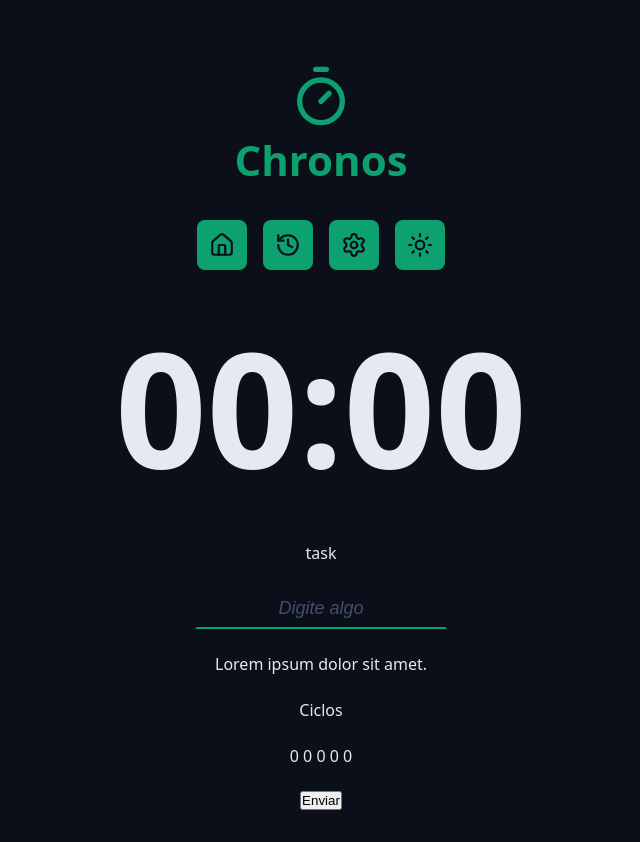
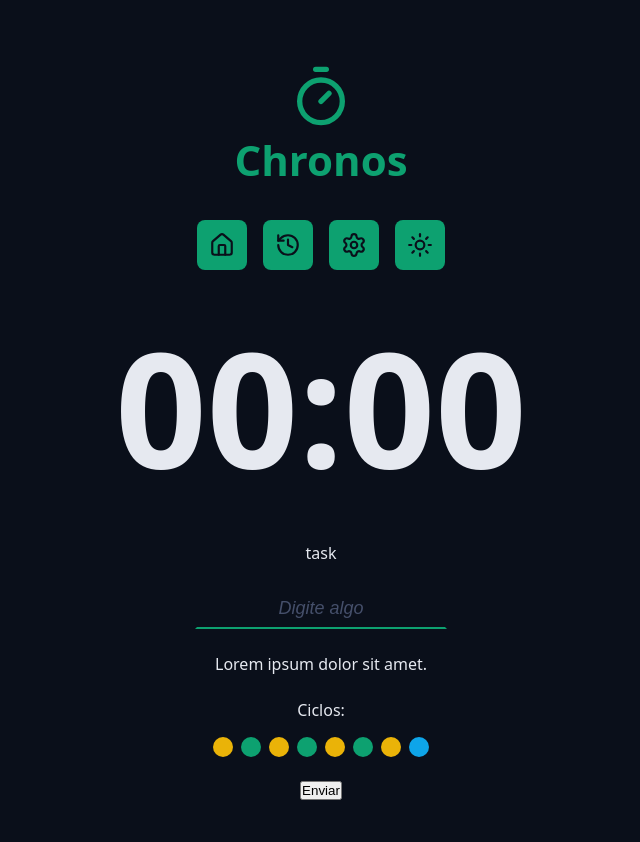
Before and after one commit to camiladdev/chronos-pomodoro, a React (Vite) app: page / in a window 1280 px wide. Shown: the whole page, without its empty margins (319-959 px from the left). Built offline with nearby package versions, Linux system fonts and the light colour scheme.

Commit message:
Criando o componente Cycles com indicadores do ciclo pomodoro em cores

```diff
--- a/src/App.tsx
+++ b/src/App.tsx
@@ -6,6 +6,7 @@
 import './styles/global.css'
 import { CountDown } from './components/CountDown';
 import { DefaultInput } from './components/DefaultInput';
+import { Cycles } from './components/Cycles';
 
 export function App () {
     return (
@@ -38,8 +39,7 @@
                 </div>
 
                 <div className="formRow">
-                    <p>Ciclos</p>
-                    <p>0 0 0 0 0</p>
+                    <Cycles />
                 </div>
 
                 <div className="formRow">
--- /dev/null
+++ b/src/components/Cycles/index.tsx
@@ -0,0 +1,20 @@
+import styles from './styles.module.css';
+
+export function Cycles() {
+    return (
+        <div className={styles.cycles}>
+            <span>Ciclos:</span>
+
+            <div className={styles.cycleDots}>
+                <span className={`${styles.cycleDot} ${styles.workTime}`}></span>
+                <span className={`${styles.cycleDot} ${styles.shortBreakTime}`}></span>
+                <span className={`${styles.cycleDot} ${styles.workTime}`}></span>
+                <span className={`${styles.cycleDot} ${styles.shortBreakTime}`}></span>
+                <span className={`${styles.cycleDot} ${styles.workTime}`}></span>
+                <span className={`${styles.cycleDot} ${styles.shortBreakTime}`}></span>
+                <span className={`${styles.cycleDot} ${styles.workTime}`}></span>
+                <span className={`${styles.cycleDot} ${styles.longBreakTime}`}></span>
+            </div>
+        </div>
+    );
+}
--- /dev/null
+++ b/src/components/Cycles/styles.module.css
@@ -0,0 +1,32 @@
+.cycles {
+    display: flex;
+    flex-direction: column;
+    align-items: center;
+    justify-content: center;
+    gap: 1.6rem;
+}
+
+.cycleDots {
+    display: flex;
+    gap: 0.8rem;
+}
+
+.cycleDot {
+    width: 2rem;
+    height: 2rem;
+    background-color: var(--primary);
+    border-radius: 50%;
+
+}
+
+.workTime {
+    background-color: var(--warning);
+}
+
+.shortBreakTime {
+    background-color: var(--primary);
+}
+
+.longBreakTime {
+    background-color: var(--info);
+}
```
